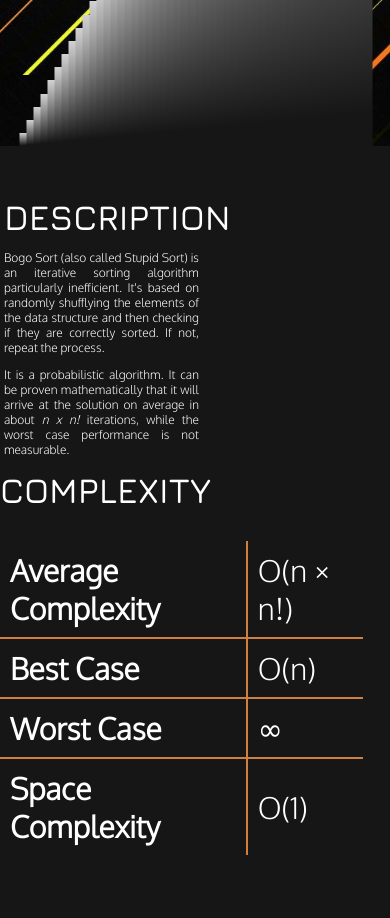
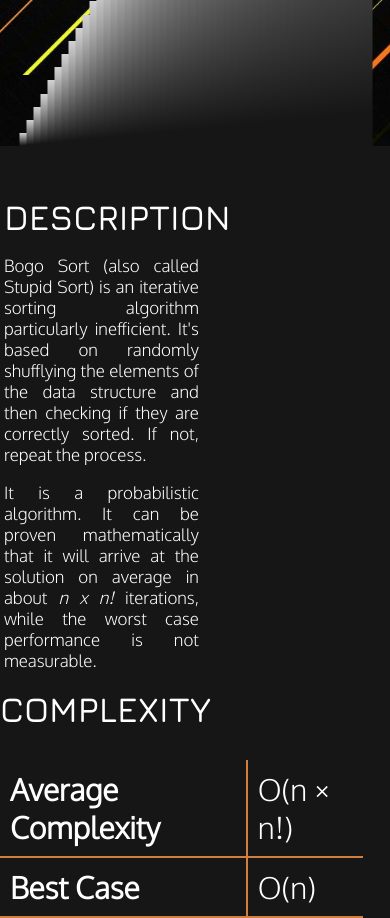
Before and after one commit to Myphz/sortvisualizer, a Flask app: page /bogosort/ in a window 390 px wide. Shown: the part 769-1687 px from the top of the page. Run offline with Flask 2, Linux system fonts and the light colour scheme; some libraries are stand-ins or nearby versions; some web fonts are replaced.

Commit message:
Mobile fixes

```diff
--- a/static/css/base_sort.css
+++ b/static/css/base_sort.css
@@ -219,7 +219,7 @@ body {
 
 @media only screen and (max-width: 1100px) {
     .sort-description {
-        font-size: 12px;
+        font-size: 17px;
         margin-left: 1%;
     }
 }
```
